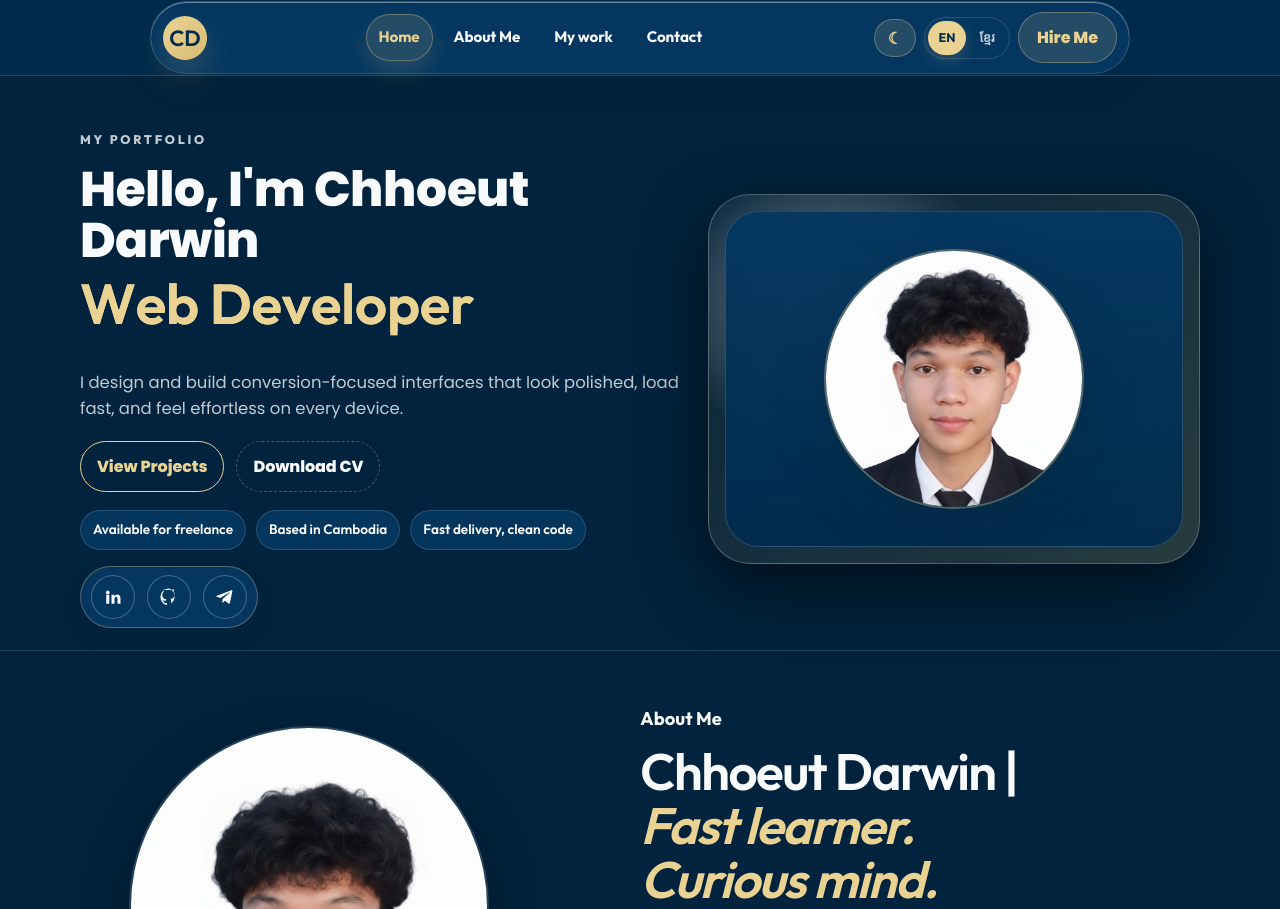
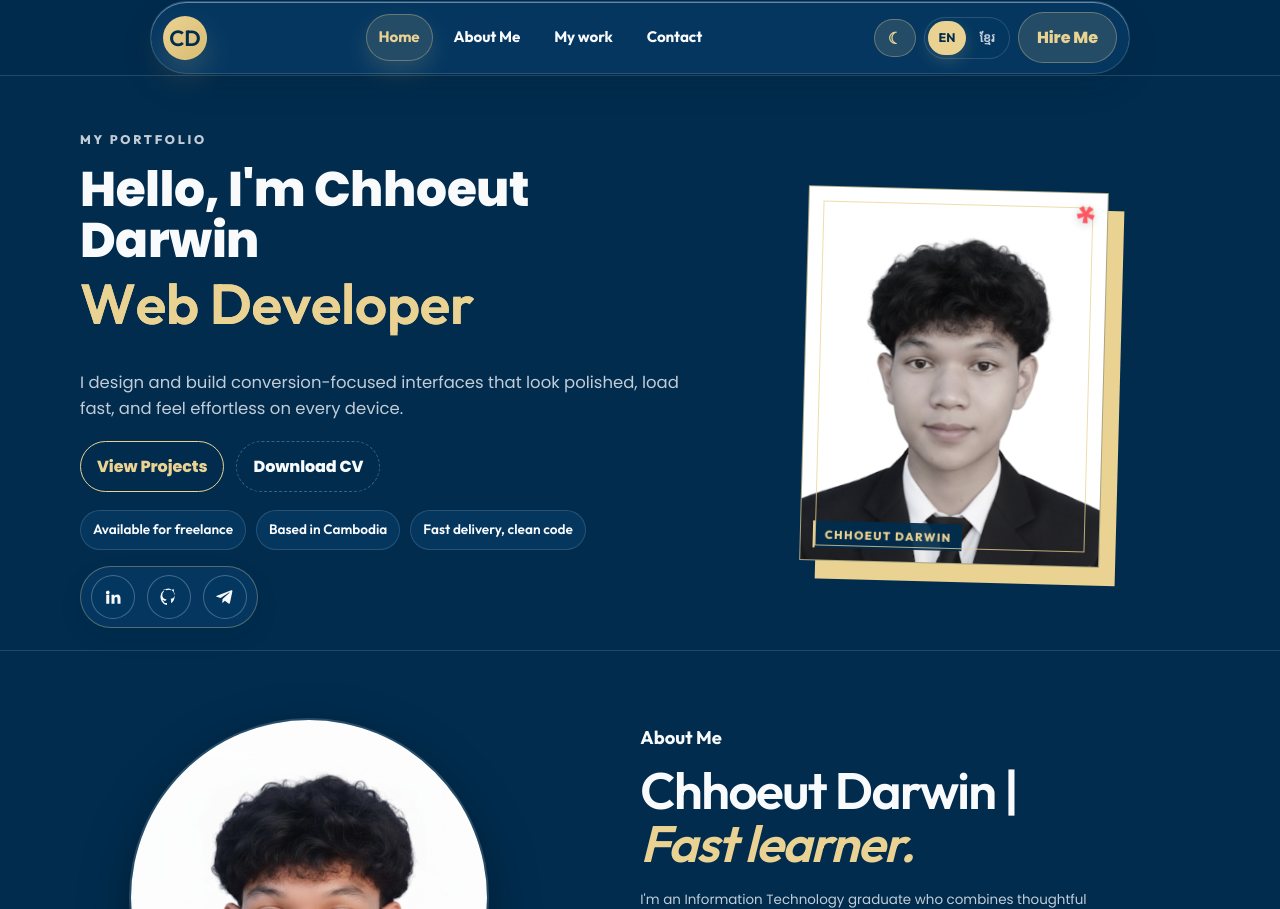
Before and after one commit to chhoeutdarwin/my-portfolio, a website: page index.html in a window 1280 px wide. Shown: the top 909 px of the page. Drawn offline with Linux system fonts and the light colour scheme; a web font is replaced by a local one.

Commit message:
update ui

```diff
--- a/css/styles.css
+++ b/css/styles.css
@@ -1,47 +1,55 @@
 /* ==========================================================================
    Web developer portfolio — clean theme
-   Palette: warm sand (#DED8CC) + deep ink + teal accent
+   Palette: deep navy (#012C4E) + golden beige (#EAD292)
    Structure: tokens → base → layout → components → sections → responsive
    To change colours, edit ONLY the tokens in the first two blocks.
    ========================================================================== */
 
-/* ---------- Design tokens: light (default) ---------- */
+/* ---------- Design tokens: dark (default) ---------- */
 :root {
 	/* surfaces */
-	--bg: #ded8cc;
-	--card-a: #ffffff;
-	--card-b: rgba(255, 255, 255, 0.9);
-	--pill-bg: rgba(255, 255, 255, 0.82);
-	--input-bg: rgba(255, 255, 255, 0.95);
-	--topbar-bg: rgba(222, 216, 204, 0.9);
-	--nav-bg: rgba(255, 255, 255, 0.9);
-	--menu-bg: rgba(255, 255, 255, 0.98);
-	--frame-inner: linear-gradient(180deg, rgba(255, 255, 255, 0.94), rgba(255, 255, 255, 0.74));
-	--grid-line: rgba(31, 41, 55, 0.06);
+	--bg: #012c4e;
+	--card-a: #053861;
+	--card-b: #023a66;
+	--pill-bg: rgba(234, 210, 146, 0.1);
+	--input-bg: rgba(1, 44, 78, 0.72);
+	--topbar-bg: rgba(1, 44, 78, 0.94);
+	--nav-bg: rgba(5, 56, 97, 0.96);
+	--menu-bg: #053861;
+	--frame-inner: linear-gradient(180deg, rgba(5, 56, 97, 0.98), rgba(1, 44, 78, 0.94));
+	--grid-line: rgba(234, 210, 146, 0.08);
 	--about-bg:
-		linear-gradient(180deg, #ffffff, #fbfaf8);
+		linear-gradient(180deg, #053861, #012c4e);
 
 	/* text */
-	--text: #1f2937;
-	--muted: #4b4540;
-	--muted2: #6b645d;
-	--icon: #344054;
+	--text: #f8fafc;
+	--muted: rgba(248, 250, 252, 0.78);
+	--muted2: rgba(248, 250, 252, 0.62);
+	--icon: #f8fafc;
 
 	/* lines */
-	--stroke: rgba(31, 41, 55, 0.12);
-	--stroke2: rgba(31, 41, 55, 0.22);
+	--stroke: rgba(234, 210, 146, 0.14);
+	--stroke2: rgba(234, 210, 146, 0.28);
 
 	/* accent */
-	--accent: #0f766e;
-	--accent-2: #0d9488;
-	--accent-3: #5eead4;
-	--accent-text: #0f766e;
-	--accent-soft: rgba(13, 148, 136, 0.1);
-	--accent-line: rgba(13, 148, 136, 0.3);
-	--accent-grad-a: #134e4a;
-	--accent-grad-b: #0d9488;
-	--primary-grad: linear-gradient(135deg, #1f2937, #0f766e 62%, #0d9488);
-	--on-primary: #ffffff;
+	--accent: #ead292;
+	--accent-2: #d8bc72;
+	--accent-3: #f6e6b5;
+	--accent-text: #ead292;
+	--accent-soft: rgba(234, 210, 146, 0.14);
+	--accent-line: rgba(234, 210, 146, 0.34);
+	--accent-grad-a: #f6e6b5;
+	--accent-grad-b: #d8bc72;
+	--primary-grad: linear-gradient(135deg, #ead292, #d8bc72);
+	--on-primary: #012c4e;
+
+	--portrait-bg: #012c4e;
+	--portrait-inner-bg: #f5f7f9;
+	--portrait-shadow: #ead292;
+	--portrait-border: rgba(234, 210, 146, 0.72);
+	--portrait-caption-bg: rgba(1, 44, 78, 0.92);
+	--portrait-caption-text: #ead292;
+	--portrait-plus: #ead292;
 
 	/* effects */
 	--shadow: 0 22px 64px rgba(18, 24, 30, 0.14);
@@ -59,36 +67,45 @@
 
 /* ---------- Design tokens: dark ---------- */
 :root[data-theme="dark"] {
-	--bg: #0e1625;
-	--card-a: rgba(22, 34, 37, 0.98);
-	--card-b: rgba(17, 26, 29, 0.92);
-	--pill-bg: rgba(240, 247, 243, 0.08);
-	--input-bg: rgba(0, 20, 20, 0.45);
-	--topbar-bg: #0e1625;
-	--nav-bg: rgba(4, 33, 42, 0.96);
-	--menu-bg: rgba(17, 26, 29, 0.98);
-	--frame-inner: linear-gradient(180deg, rgba(22, 34, 37, 0.96), rgba(17, 26, 29, 0.9));
-	--grid-line: rgba(240, 247, 243, 0.06);
+	--bg: #012c4e;
+	--card-a: #053861;
+	--card-b: #023a66;
+	--pill-bg: rgba(234, 210, 146, 0.1);
+	--input-bg: rgba(1, 44, 78, 0.72);
+	--topbar-bg: rgba(1, 44, 78, 0.94);
+	--nav-bg: rgba(5, 56, 97, 0.96);
+	--menu-bg: #053861;
+	--frame-inner: linear-gradient(180deg, rgba(5, 56, 97, 0.98), rgba(1, 44, 78, 0.94));
+	--grid-line: rgba(234, 210, 146, 0.08);
 	--about-bg:
-		linear-gradient(180deg, rgba(22, 34, 37, 0.98), rgba(17, 26, 29, 0.94));
-
-	--text: rgba(240, 247, 243, 0.96);
-	--muted: rgba(207, 225, 218, 0.8);
-	--muted2: rgba(171, 196, 187, 0.68);
-	--icon: #e2e8f0;
-
-	--stroke: rgba(240, 247, 243, 0.14);
-	--stroke2: rgba(240, 247, 243, 0.28);
-
-	--accent: #14b8a6;
-	--accent-2: #0f8f83;
-	--accent-text: #ccfbf1;
-	--accent-soft: rgba(20, 184, 166, 0.14);
-	--accent-line: rgba(94, 234, 212, 0.34);
-	--accent-grad-a: #5eead4;
-	--accent-grad-b: #14b8a6;
-	--primary-grad: linear-gradient(135deg, #134e4a, #0f8f83);
-	--on-primary: #f0f7f3;
+		linear-gradient(180deg, #053861, #012c4e);
+
+	--text: #f8fafc;
+	--muted: rgba(248, 250, 252, 0.78);
+	--muted2: rgba(248, 250, 252, 0.62);
+	--icon: #f8fafc;
+
+	--stroke: rgba(234, 210, 146, 0.14);
+	--stroke2: rgba(234, 210, 146, 0.28);
+
+	--accent: #ead292;
+	--accent-2: #d8bc72;
+	--accent-3: #f6e6b5;
+	--accent-text: #ead292;
+	--accent-soft: rgba(234, 210, 146, 0.14);
+	--accent-line: rgba(234, 210, 146, 0.34);
+	--accent-grad-a: #f6e6b5;
+	--accent-grad-b: #d8bc72;
+	--primary-grad: linear-gradient(135deg, #ead292, #d8bc72);
+	--on-primary: #012c4e;
+
+	--portrait-bg: #012c4e;
+	--portrait-inner-bg: #f5f7f9;
+	--portrait-shadow: #ead292;
+	--portrait-border: rgba(234, 210, 146, 0.72);
+	--portrait-caption-bg: rgba(1, 44, 78, 0.92);
+	--portrait-caption-text: #ead292;
+	--portrait-plus: #ead292;
 
 	--shadow: 0 22px 64px rgba(0, 0, 0, 0.58);
 	--shadow2: 0 12px 30px rgba(0, 0, 0, 0.46);
@@ -127,6 +144,13 @@
 	--accent-grad-b: #d2a63f;
 	--primary-grad: linear-gradient(135deg, #ead292, #d8bc72);
 	--on-primary: #012c4e;
+	--portrait-bg: #012c4e;
+	--portrait-inner-bg: #ffffff;
+	--portrait-shadow: #ead292;
+	--portrait-border: rgba(234, 210, 146, 0.72);
+	--portrait-caption-bg: rgba(1, 44, 78, 0.92);
+	--portrait-caption-text: #ead292;
+	--portrait-plus: #ead292;
 
 	--shadow: 0 22px 64px rgba(1, 44, 78, 0.14);
 	--shadow2: 0 12px 30px rgba(1, 44, 78, 0.12);
@@ -776,6 +800,104 @@ html[lang="km"] .title-accent {
 	width: 18px;
 	height: 18px;
 	fill: var(--icon);
+}
+
+/* ---------- Hero editorial portrait ---------- */
+.hero-editorial {
+	display: grid;
+	place-items: center;
+	width: 100%;
+	padding: 22px 26px 28px;
+}
+
+.hero-portrait-card {
+	position: relative;
+	width: min(300px, 82%);
+	aspect-ratio: 4 / 5;
+	padding: 0;
+	overflow: hidden;
+	background: var(--portrait-bg);
+	border: 1px solid var(--portrait-border);
+	box-shadow: 16px 18px 0 var(--portrait-shadow);
+	transform: rotate(1.5deg);
+	transition:
+		transform 420ms cubic-bezier(0.2, 0.8, 0.2, 1),
+		box-shadow 420ms ease,
+		background 240ms ease;
+}
+
+.hero-portrait-card::after {
+	content: "";
+	position: absolute;
+	z-index: 3;
+	inset: 14px;
+	border: 1px solid rgba(234, 210, 146, 0.78);
+	pointer-events: none;
+}
+
+.hero-portrait-card > img {
+	width: 100%;
+	height: 100%;
+	display: block;
+	object-fit: cover;
+	object-position: center top;
+	filter: grayscale(70%) contrast(1.03);
+	transition: filter 420ms ease, transform 420ms cubic-bezier(0.2, 0.8, 0.2, 1);
+}
+
+.hero-portrait-caption {
+	position: absolute;
+	z-index: 2;
+	right: auto;
+	bottom: 12px;
+	left: 12px;
+	padding: 8px 10px 7px;
+	color: var(--portrait-caption-text);
+	background: var(--portrait-caption-bg);
+	font: 800 0.72rem / 1 "Outfit", system-ui, sans-serif;
+	letter-spacing: 0.12em;
+	border-left: 2px solid var(--portrait-caption-text);
+}
+
+.hero-portrait-plus {
+	position: absolute;
+	z-index: 4;
+	top: 7px;
+	right: 12px;
+	color: #ff565f;
+	font: 700 42px / 1 "Outfit", system-ui, sans-serif;
+	transform: rotate(12deg);
+	text-shadow: 0 2px 8px rgba(1, 44, 78, 0.24);
+	pointer-events: none;
+}
+
+.hero-portrait-card:hover {
+	transform: rotate(0deg) translateY(-4px);
+	box-shadow: 16px 22px 0 var(--portrait-shadow);
+}
+
+.hero-portrait-card:hover > img {
+	filter: grayscale(0%);
+	transform: scale(1.01);
+}
+
+.copy-email-btn {
+	min-width: 220px;
+	border-color: var(--accent-line);
+	background: var(--accent-soft);
+	color: var(--accent-text);
+	cursor: pointer;
+}
+
+.copy-email-btn:hover {
+	border-color: var(--accent);
+	background: var(--accent-line);
+}
+
+.copy-email-btn.is-copied {
+	background: var(--primary-grad);
+	border-color: transparent;
+	color: var(--on-primary);
 }
 
 /* ---------- Hero artwork ---------- */
@@ -1765,6 +1887,14 @@ body.lightbox-open {
 @media (max-width: 980px) {
 	.hero-grid {
 		grid-template-columns: 1fr;
+	}
+
+	.hero-editorial {
+		padding: 18px 20px 28px;
+	}
+
+	.hero-portrait-card {
+		width: min(270px, 72vw);
 	}
 
 	.head {
@@ -2068,72 +2198,72 @@ body.lightbox-open {
 
 /* ---------- Dark (default) ---------- */
 :root[data-theme="dark"] {
-	--accent: #f2c14e;
-	--accent-2: #e0a93b;
-	--accent-3: #f8dc8c;
-	--accent-text: #f2c14e;
-	--accent-soft: rgba(242, 193, 78, 0.12);
-	--accent-line: rgba(242, 193, 78, 0.32);
-	--accent-grad-a: #f8dc8c;
-	--accent-grad-b: #e0a93b;
-	--primary-grad: linear-gradient(135deg, #f2c14e, #e0a93b);
-	--on-primary: #111827;
+	--accent: #ead292;
+	--accent-2: #d8bc72;
+	--accent-3: #f6e6b5;
+	--accent-text: #ead292;
+	--accent-soft: rgba(234, 210, 146, 0.14);
+	--accent-line: rgba(234, 210, 146, 0.34);
+	--accent-grad-a: #f6e6b5;
+	--accent-grad-b: #d8bc72;
+	--primary-grad: linear-gradient(135deg, #ead292, #d8bc72);
+	--on-primary: #012c4e;
 }
 
 /* ---------- Light (if enabled) ---------- */
 :root:not([data-theme="dark"]) {
-	--accent: #c98f1a;
-	--accent-2: #e0a93b;
-	--accent-3: #f8dc8c;
-	--accent-text: #8a5a00;
-	--accent-soft: rgba(224, 169, 59, 0.14);
-	--accent-line: rgba(201, 143, 26, 0.34);
-	--accent-grad-a: #8a5a00;
-	--accent-grad-b: #e0a93b;
-	--primary-grad: linear-gradient(135deg, #f2c14e, #e0a93b);
-	--on-primary: #111827;
+	--accent: #b58118;
+	--accent-2: #d2a63f;
+	--accent-3: #ead292;
+	--accent-text: #7a5600;
+	--accent-soft: rgba(234, 210, 146, 0.24);
+	--accent-line: rgba(181, 129, 24, 0.34);
+	--accent-grad-a: #b58118;
+	--accent-grad-b: #d2a63f;
+	--primary-grad: linear-gradient(135deg, #ead292, #d8bc72);
+	--on-primary: #012c4e;
 }
 
 /* ---------- Hard-coded accent effects ---------- */
 .logo {
-	box-shadow: 0 14px 32px rgba(242, 193, 78, 0.2);
+	box-shadow: 0 14px 32px rgba(234, 210, 146, 0.2);
 }
 
 .logo:hover {
-	box-shadow: 0 18px 38px rgba(242, 193, 78, 0.3);
+	box-shadow: 0 18px 38px rgba(234, 210, 146, 0.3);
 }
 
 .logo-mark {
-	color: #111827;
+	color: #012c4e;
 }
 
 .a[aria-current="true"] {
-	box-shadow: 0 8px 20px rgba(242, 193, 78, 0.12);
+	box-shadow: 0 8px 20px rgba(234, 210, 146, 0.12);
 }
 
 .btn.primary {
-	box-shadow: 0 18px 46px rgba(242, 193, 78, 0.18);
+	box-shadow: 0 18px 46px rgba(234, 210, 146, 0.18);
 }
 
 .icon:hover {
-	box-shadow: 0 10px 24px rgba(242, 193, 78, 0.16);
+	box-shadow: 0 10px 24px rgba(234, 210, 146, 0.16);
 }
 
 .theme-toggle:hover {
-	background: rgba(242, 193, 78, 0.18);
-	box-shadow: 0 14px 30px rgba(242, 193, 78, 0.18);
+	background: rgba(234, 210, 146, 0.18);
+	box-shadow: 0 14px 30px rgba(234, 210, 146, 0.18);
 }
 
 .project-filter:hover,
 .project-filter:focus-visible,
 .see-more-projects:hover,
 .see-more-projects:focus-visible {
-	box-shadow: 0 8px 18px rgba(242, 193, 78, 0.14);
+	box-shadow: 0 8px 18px rgba(234, 210, 146, 0.14);
 }
 
 .f input:focus,
 .f textarea:focus {
-	box-shadow: 0 0 0 4px rgba(242, 193, 78, 0.16);
+	box-shadow: 0 0 0 4px rgba(234, 210, 146, 0.16);
 }
 
 .skill-card:hover {
@@ -2141,34 +2271,34 @@ body.lightbox-open {
 }
 
 .skill-card:hover .skill-icon-wrapper {
-	box-shadow: 0 8px 18px rgba(242, 193, 78, 0.18);
+	box-shadow: 0 8px 18px rgba(234, 210, 146, 0.18);
 }
 
 .experience-art-dot {
-	box-shadow: 0 0 0 4px rgba(242, 193, 78, 0.16);
+	box-shadow: 0 0 0 4px rgba(234, 210, 146, 0.16);
 }
 
 .frame,
 .gadget {
 	background:
 		radial-gradient(280px 240px at 24% 28%, rgba(255, 255, 255, 0.4), transparent 62%),
-		linear-gradient(135deg, rgba(31, 41, 55, 0.2), rgba(242, 193, 78, 0.16));
+		linear-gradient(135deg, rgba(1, 44, 78, 0.2), rgba(234, 210, 146, 0.16));
 }
 
 .project-lightbox-dialog {
-	border-color: rgba(242, 193, 78, 0.3);
+	border-color: rgba(234, 210, 146, 0.3);
 }
 
 .project-lightbox-close {
-	border-color: rgba(242, 193, 78, 0.4);
-	background: rgba(17, 24, 39, 0.95);
-	color: #f2c14e;
+	border-color: rgba(234, 210, 146, 0.4);
+	background: rgba(1, 44, 78, 0.95);
+	color: #ead292;
 }
 
 .project-lightbox-close:hover,
 .project-lightbox-close:focus-visible {
-	background: #f2c14e;
-	color: #111827;
+	background: #ead292;
+	color: #012c4e;
 }
 
 .project-lightbox-title {
@@ -2199,7 +2329,7 @@ body.lightbox-open {
 
 .about-cv:hover {
 	background: var(--accent-soft);
-	box-shadow: 0 10px 24px rgba(242, 193, 78, 0.14);
+	box-shadow: 0 10px 24px rgba(234, 210, 146, 0.14);
 }
 
 .about-cv-arrow {
@@ -2242,7 +2372,7 @@ body.lightbox-open {
    DEEP NAVY + GOLDEN BEIGE THEME
    ========================================================================== */
 :root[data-theme="dark"] {
-	--bg: #01233d;
+	--bg: #012c4e;
 	--card-a: #053861;
 	--card-b: #053861;
 	--pill-bg: rgba(5, 56, 97, 0.9);
--- a/index.html
+++ b/index.html
@@ -4,7 +4,7 @@
         <meta charset="utf-8" />
         <meta name="viewport" content="width=device-width, initial-scale=1" />
 		<meta name="color-scheme" content="dark" />
-		<meta name="theme-color" content="#0e1625" />
+		<meta name="theme-color" content="#012c4e" />
 		<link rel="icon" href="assets/images/profile/pfp.jpg" />
 		<title>Chhoeut Darwin - Portfolio</title>
 		<meta name="description" content="Web developer portfolio focused on clean UI engineering and fast, responsive sites." />
@@ -15,7 +15,7 @@
 		rel="stylesheet"
 		/>
 
-		<link rel="stylesheet" href="css/styles.css" />
+		<link rel="stylesheet" href="css/styles.css?v=3" />
 	</head>
 	<body>
 		<a class="skip" href="#main" data-i18n="a11y.skip">Skip to content</a>
@@ -102,11 +102,11 @@
 					</div>
 
 					<aside class="hero-right" aria-label="Hero artwork">
-						<div class="art">
-							<div class="frame">
-								<div class="avatar"><img src="assets/images/profile/pfp.jpg" alt="Portrait of Chhoeut Darwin" width="260" height="260"></div>
-								<!-- <div class="gadget g1" aria-hidden="true"></div>
-								<div class="gadget g2" aria-hidden="true"></div> -->
+						<div class="hero-editorial">
+							<div class="hero-portrait-card">
+								<img src="assets/images/profile/pfp.jpg" alt="Portrait of Chhoeut Darwin" width="260" height="260" />
+								<span class="hero-portrait-caption">CHHOEUT DARWIN</span>
+								<span class="hero-portrait-plus" aria-hidden="true">*</span>
 							</div>
 						</div>
 					</aside>
@@ -140,7 +140,7 @@
 								<br />
 								<em>
 									<span class="about-trait" data-i18n="about.traits.first">Fast learner.</span>
-									<span class="about-trait" data-i18n="about.traits.second">Curious mind.</span>
+									<!-- <span class="about-trait" data-i18n="about.traits.second">Curious mind.</span> -->
 									<!-- <span class="about-trait" data-i18n="about.traits.third">Finisher.</span> -->
 								</em>
 							</h2>
@@ -451,12 +451,18 @@ data-i18n-caption="projects.modalIceCaption" />
 					<div class="grid-2">
 						<article class="card">
 							<h3 class="h3" data-i18n="contact.build">Let’s build something</h3>
-							<p class="muted" data-i18n="contact.open">Open to web development roles, freelance projects, and collaborations.</p>
+							<p class="muted" data-i18n="contact.open">Open to internships, web development roles, and collaborations.</p>
 							<!-- <a class="contact-phone" href="tel:+85512345678">
 								<span class="contact-phone-label">Phone</span>
 								<span>+855 12 345 678</span>
 							</a> -->
 							<div class="cta">
+								<button class="btn copy-email-btn" type="button" data-email="chabmaisa@gmail.com" aria-label="Copy email address">
+									<span class="copy-email-text">darwinchhoeut@gmail.com</span>
+									<svg viewBox="0 0 24 24" aria-hidden="true">
+										<path d="M8 7V5a2 2 0 0 1 2-2h9a2 2 0 0 1 2 2v9a2 2 0 0 1-2 2h-2v2a2 2 0 0 1-2 2H6a2 2 0 0 1-2-2V9a2 2 0 0 1 2-2h2Zm2 0h5a2 2 0 0 1 2 2v5h2V5h-9v2ZM6 9v9h9V9H6Z"/>
+									</svg>
+								</button>
 								<!-- <a class="btn primary" href="mailto:divarany7@gmail.com">Gmail</a> -->
 								<a class="btn" href="https://www.linkedin.com/in/chhoeut-darwin-17b0383ba/" target="_blank" rel="noreferrer">
 									<svg viewBox="0 0 24 24" aria-hidden="true"><path d="M4.98 3.5A2.5 2.5 0 1 1 2.5 6a2.5 2.5 0 0 1 2.48-2.5ZM3 21V9h4v12H3Zm7 0V9h3.8v1.7h.1A4.2 4.2 0 0 1 17.7 8.6C21 8.6 22 10.8 22 14.1V21h-4v-6c0-1.4 0-3.1-1.9-3.1S14 13.6 14 15v6h-4Z"/></svg>
@@ -537,7 +543,7 @@ data-i18n-caption="projects.modalIceCaption" />
 				<p class="project-lightbox-caption" id="lightboxCaption"></p>
 			</div>
 		</div>
-		<script src="js/script.js" defer></script>
+		<script src="js/script.js?v=3" defer></script>
 
 	</body>
 </html>
--- a/js/script.js
+++ b/js/script.js
@@ -45,7 +45,7 @@
 			"skills.interactive": "Interactive", "skills.database": "Database", "skills.versionControl": "Version Control",
 			"skills.uiux": "UI/UX Design", "skills.graphics": "Graphics", "skills.quickAssets": "Quick Assets", "skills.ide": "IDE Editor",
 			"contact.title": "Contact", "contact.build": "Let’s build something",
-			"contact.open": "Open to web development roles, freelance projects, and collaborations.",
+			"contact.open": "Open to internships, web development roles, and collaborations.",
 			"contact.quick": "Quick message", "contact.name": "Name", "contact.email": "Email", "contact.message": "Message",
 			"contact.namePlaceholder": "Your name", "contact.emailPlaceholder": "email@example.com",
 			"contact.messagePlaceholder": "Hi! I saw your portfolio and…", "contact.send": "Send",
@@ -66,9 +66,9 @@
 			"about.downloadCv": "ទាញយក CV", "about.chips.ui": "រចនា UI / UX", "about.chips.web": "អភិវឌ្ឍន៍វែបសាយ",
 			"about.chips.poster": "រចនាប៉ុស្ត័រ", "about.chips.responsive": "ការស្រាវជ្រាវជំនួយដោយ AI", "about.chips.basicIt": "ជំនួយបច្ចេកទេស IT មូលដ្ឋាន",
 			"projects.title": "ការងារថ្មីៗ", "projects.poster": "រចនាប៉ុស្ត័រ", "projects.uxui": "រចនា UX/UI",
-			"projects.website": "អភិវឌ្ឍន៍វែបសាយ", "projects.football": "ប៉ុស្ត័រអត្តពលិកបាល់ទាត់",
-			"projects.coffee": "យុទ្ធនាការកាហ្វេ", "projects.matcha": "យុទ្ធនាការម៉ាចា", "projects.iceLatte": "យុទ្ធនាការកូឡាតេទឹកកក",
-			"projects.posterConcept": "គំនិតប៉ុស្ត័រ", "projects.dashboard": "ផ្ទាំងគ្រប់គ្រង",
+			"projects.website": "អភិវឌ្ឍន៍វែបសាយ", "projects.football": "Football Player Poster",
+			"projects.coffee": "Coffee Campaign", "projects.matcha": "Matcha Campaign", "projects.iceLatte": "Ice Latte Campaign",
+			"projects.posterConcept": "Poster Design Concept", "projects.dashboard": "ផ្ទាំងគ្រប់គ្រង",
 			"projects.modalSportsTitle": " Poster កីឡា",
 			"projects.modalSportsCaption": "Poster កីឡាដែលបង្កើតដោយការប្រៀបធៀប និងជម្រៅ៖ កាត់ស្រទាប់ ស្រមោលស្រាល និងអក្សរចម្បង។ ស្នាដៃគំនិតមិនមែនសម្រាប់ពាណិជ្ជកម្ម។",
 			"projects.modalIceTitle": "Ice Latte Campaign",
@@ -93,7 +93,7 @@
 			"skills.interactive": "អន្តរកម្ម", "skills.database": "មូលដ្ឋានទិន្នន័យ", "skills.versionControl": "គ្រប់គ្រងកំណែ",
 			"skills.uiux": "រចនា UI/UX", "skills.graphics": "ក្រាហ្វិក", "skills.quickAssets": "សន្ដិសម្រស់រហ័ស", "skills.ide": "កម្មវិធីកែសម្រួល",
 			"contact.title": "ទំនាក់ទំនង", "contact.build": "តោះបង្កើតអ្វីមួយ",
-			"contact.open": "ទទួលការងារអភិវឌ្ឍន៍វែបសាយ គម្រោងឯករាជ្យ និងការសហការបាន។",
+			"contact.open": "កំពុងស្វែងរកឱកាសកម្មសិក្សា ការងារអភិវឌ្ឍន៍វែបសាយ និងការសហការ។",
 			"contact.quick": "ផ្ញើសាររហ័ស", "contact.name": "ឈ្មោះ", "contact.email": "អ៊ីមែល", "contact.message": "សារ",
 			"contact.namePlaceholder": "ឈ្មោះរបស់អ្នក", "contact.emailPlaceholder": "email@example.com",
 			"contact.messagePlaceholder": "សួស្តី! ខ្ញុំបានមើលផលប្រមុខជំនាញរបស់អ្នក…", "contact.send": "ផ្ញើ",
@@ -313,6 +313,25 @@
 		window.clearTimeout(showToast._t);
 		showToast._t = window.setTimeout(() => toastEl.classList.remove("show"), 2200);
 	};
+
+	const copyEmailButtons = $$(".copy-email-btn");
+	copyEmailButtons.forEach((button) => {
+		button.addEventListener("click", async () => {
+			const email = button.dataset.email || "";
+			try {
+				await navigator.clipboard.writeText(email);
+				button.classList.add("is-copied");
+				button.setAttribute("aria-label", "Email address copied");
+				showToast("Email address copied.");
+				window.setTimeout(() => {
+					button.classList.remove("is-copied");
+					button.setAttribute("aria-label", "Copy email address");
+				}, 1800);
+			} catch {
+				showToast(email);
+			}
+		});
+	});
 
 	// Mobile menu
 	if (navBtn && menu) {
```
Also changed, not shown: server.js (+17 -1 lines), assets/images/profile/pfp-new.png (added), 2 other files.
